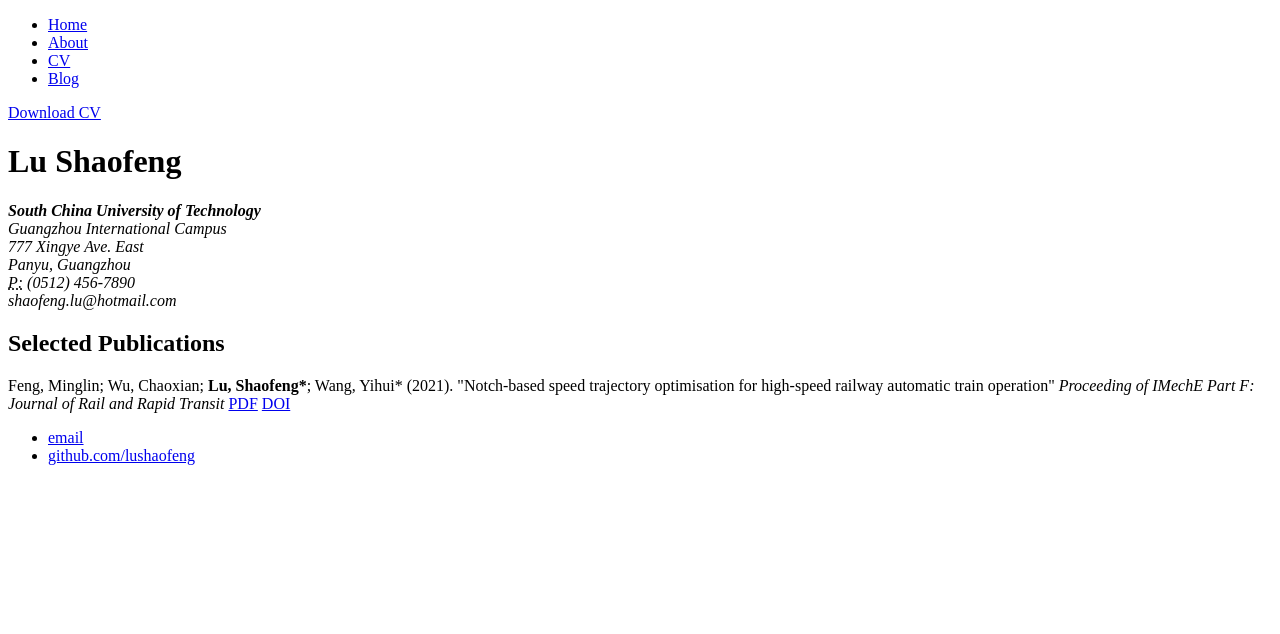
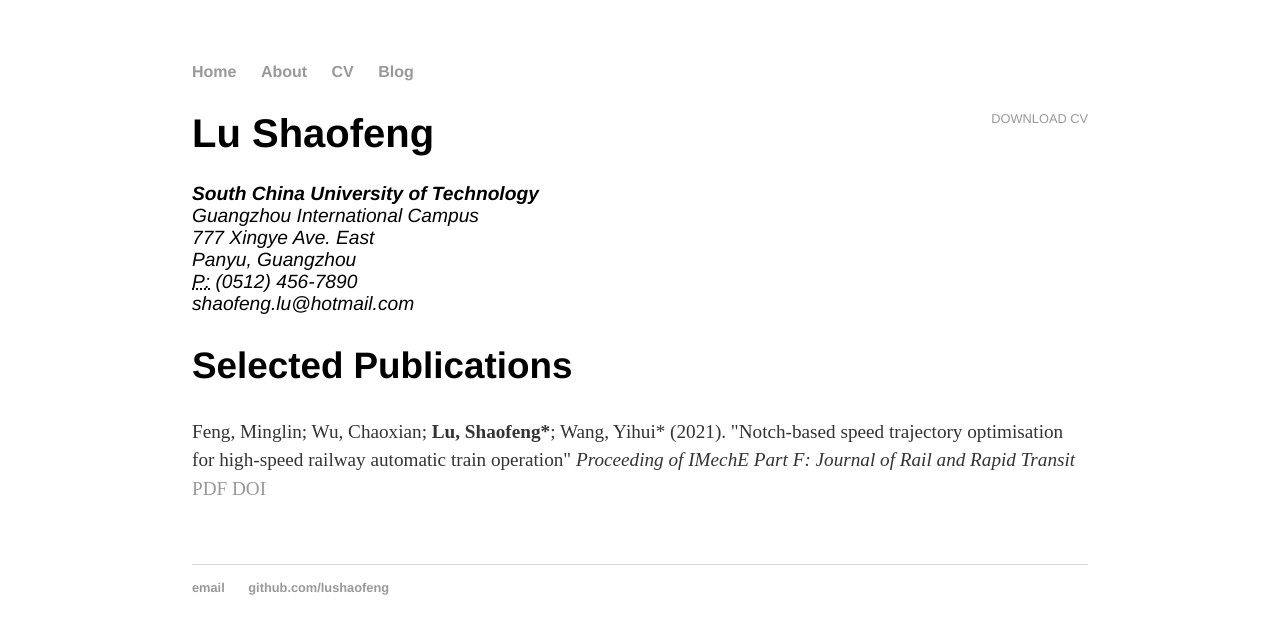
Before and after one commit to lushaofeng/lushaofeng.github.io, a Jekyll site: the page built from cv/index.html, in a window 1280 px wide. Shown: the top 634 px of the page. Built offline with Jekyll 4.4.1, drawn with Linux system fonts in a browser that asks for light colours.

Commit message:
Update default.html

```diff
--- a/_layouts/default.html
+++ b/_layouts/default.html
@@ -3,7 +3,7 @@
 		<head>
 			<title>{{ page.title }}</title>
 			<!-- link to main stylesheet -->
-			<link rel="stylesheet" type="text/css" href="assets/css/styles.css">
+			<link rel="stylesheet" type="text/css" href="/assets/css/styles.css">
 		</head>
 		<body>
 			<nav>
```
